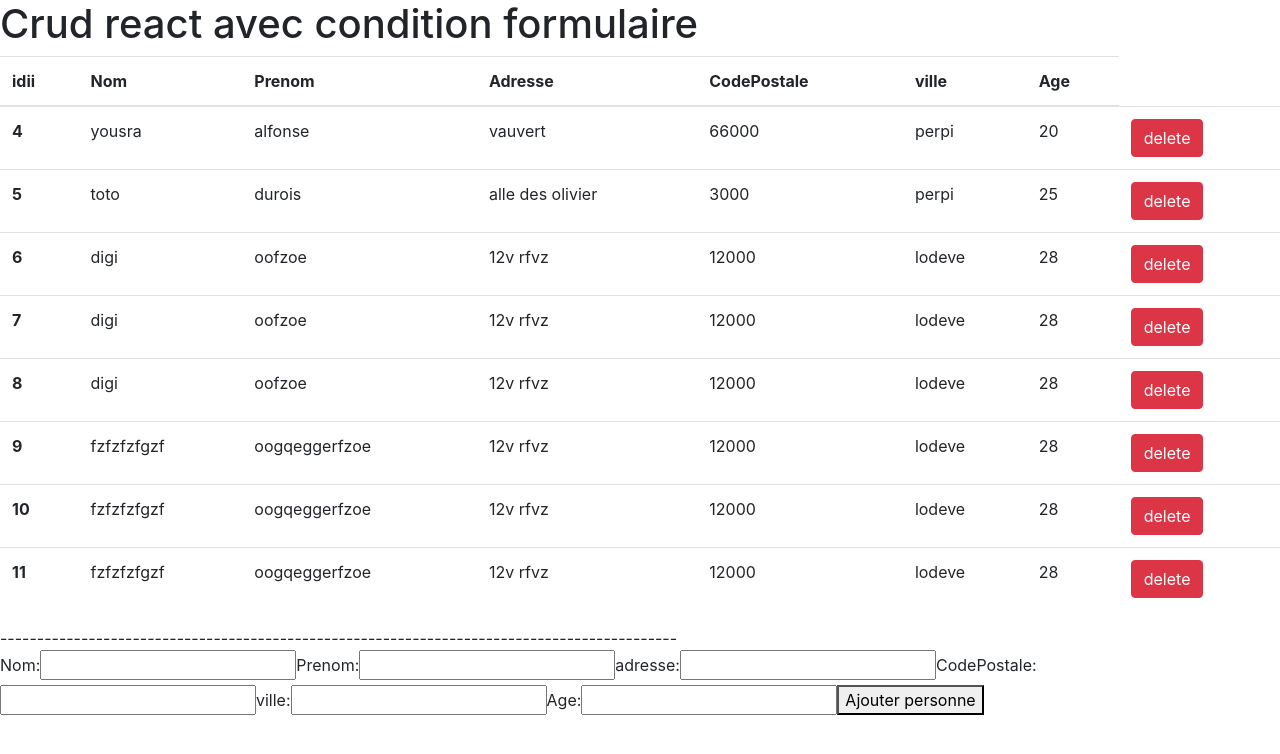
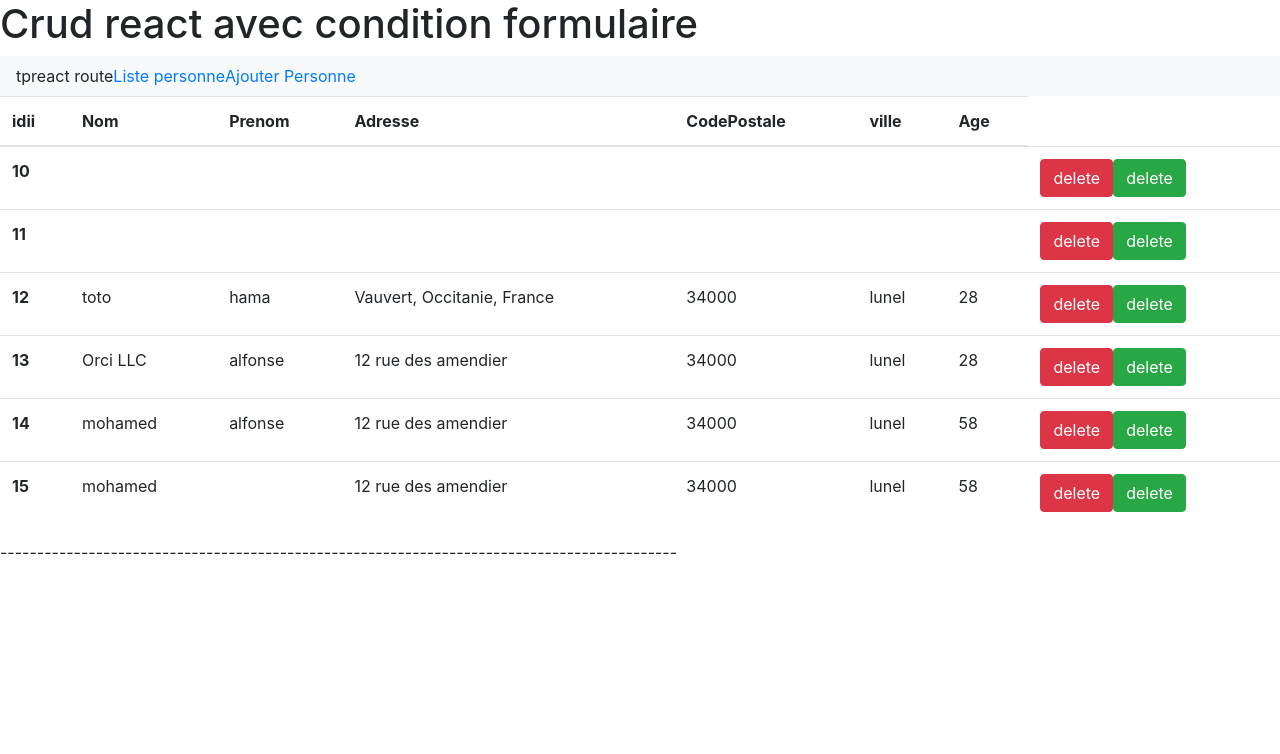
Before and after one commit to Mohamed30600/TpReactInitiation, a React (Create React App) app: page / in a window 1280 px wide. Shown: the top 754 px of the page. Built offline with nearby package versions, Linux system fonts and the light colour scheme; data requests are answered from the project's data file.

Commit message:
ajout liste ok /update pb

```diff
--- /dev/null
+++ b/db.json
@@ -0,0 +1,56 @@
+{
+  "list": [
+    {
+      "id": 10
+    },
+    {
+      "id": 11
+    },
+    {
+      "nom": "toto",
+      "prenom": "hama",
+      "adresse": "Vauvert, Occitanie, France",
+      "codePostal": "34000",
+      "ville": "lunel",
+      "age": "28",
+      "id": 12
+    },
+    {
+      "nom": "Orci LLC",
+      "prenom": "alfonse",
+      "adresse": "12 rue des amendier ",
+      "codePostal": "34000",
+      "ville": "lunel",
+      "age": "28",
+      "id": 13
+    },
+    {
+      "nom": "mohamed",
+      "prenom": "alfonse",
+      "adresse": "12 rue des amendier ",
+      "codePostal": "34000",
+      "ville": "lunel",
+      "age": "58",
+      "id": 14
+    },
+    {
+      "nom": "mohamed",
+      "prenom": "",
+      "adresse": "12 rue des amendier ",
+      "codePostal": "34000",
+      "ville": "lunel",
+      "age": "58",
+      "id": 15
+    }
+  ],
+  "comments": [
+    {
+      "id": 1,
+      "body": "some comment",
+      "postId": 1
+    }
+  ],
+  "profile": {
+    "name": "typicode"
+  }
+}
--- a/src/App.js
+++ b/src/App.js
@@ -3,6 +3,7 @@ import PremierNoeud from './components/PremierNoeud';
 import SecondNoeud from './components/SecondNoeud';
 import TroisiemeNoeud from './components/TroisiemeNoeud'
 import ListPersonn from './components/ListPersonn';
+import Navigaion from './components/Navigaion';
 
 
 function App() {
@@ -20,7 +21,7 @@ function App() {
       <TroisiemeNoeud />
       </div> */}
         <h1 className=''>Crud react avec condition formulaire</h1>
-    <ListPersonn/>
+    <Navigaion/>
 
 
     </div>
--- /dev/null
+++ b/src/components/AjouterpersonneRoute.jsx
@@ -0,0 +1,95 @@
+import React from "react";
+import { useState, useEffect } from "react";
+import axios from "axios";
+import { useNavigate } from "react-router-dom";
+
+const AjouterpersonneRoute = () => {
+  const [nom, setNom] = useState("");
+  const [prenom, setPrenom] = useState("");
+  const [adresse, setAdresse] = useState("");
+  const [codePostal, setCodepostal] = useState("");
+  const [ville, setVille] = useState("");
+  const [age, setAge] = useState("");
+  const [personne, setPersonne] = useState([]);
+  const [listepersonne, setListepersonne] = useState([]);
+  const navigate = useNavigate();
+
+  const ajouterpersonne = () => {
+    axios
+      .post("http://localhost:3000/list", {
+        nom: nom,
+        prenom: prenom,
+        adresse: adresse,
+        codePostal: codePostal,
+        ville: ville,
+        age: age,
+      })
+      .then(() => navigate("/"));
+  };
+
+  return (
+    <form>
+      <div className="form-group">
+        <label>Nom:</label>
+        <input
+          type="text"
+          name="nom"
+          onChange={(e) => {
+            setNom(e.target.value);
+          }}
+        />
+        <label>Prenom:</label>
+        <input
+          type="text"
+          name="prenom"
+          onChange={(e) => {
+            setPrenom(e.target.value);
+          }}
+        />
+        <label>adresse:</label>
+        <input
+          type="text"
+          name="adresse"
+          onChange={(e) => {
+            setAdresse(e.target.value);
+          }}
+        />
+        <label>CodePostale:</label>
+        <input
+          type="text"
+          name="codePostal"
+          onChange={(e) => {
+            setCodepostal(e.target.value);
+          }}
+        />
+        <label>ville:</label>
+        <input
+          type="text"
+          name="ville"
+          onChange={(e) => {
+            setVille(e.target.value);
+          }}
+        />
+        <label>Age:</label>
+        <input
+          type="number"
+          name="age"
+          onChange={(e) => {
+            setAge(e.target.value);
+          }}
+        />
+        <button
+          className="btn btn-success"
+          onClick={() => {
+            ajouterpersonne();
+          }}
+        >
+          valider
+        </button>
+      </div>
+      <h1>ajouter personne</h1>
+    </form>
+  );
+};
+
+export default AjouterpersonneRoute;
--- a/src/components/ListPersonn.jsx
+++ b/src/components/ListPersonn.jsx
@@ -1,51 +1,32 @@
-import React from 'react'
-import axios from 'axios'
-import { useState,useEffect } from "react";
+import React from "react";
+import axios from "axios";
+import { useState, useEffect } from "react";
 
 export default function ListPersonn() {
   const [personne, setPersonne] = useState([]);
   const [listepersonne, setListepersonne] = useState([]);
- const [nom, setNom] = useState("");
- const [prenom, setPrenom] = useState("");
- const [adresse, setAdresse] = useState("");
- const [codePostal, setCodepostal] = useState("");
- const [ville, setVille] = useState("");
- const [age, setAge] = useState("");
 
 
-  const afficheListe =()=>{
-    axios.get("http://localhost:3000/list")
-      .then((reponse)=> setPersonne(reponse.data))
-  }
 
-  const ajouterpersonne = ()=>{
-    axios.post("http://localhost:3000/list",{
-      nom:nom,
-      prenom:prenom,
-      adresse:adresse,
-      codePostal:codePostal,
-      ville:ville,
-      age:age
-    }).then(()=>setListepersonne(...ListPersonn ,{
-      nom:nom,
-      prenom:prenom,
-      adresse:adresse,
-      codePostal:codePostal,
-      ville:ville,
-      age:age
-    }) )
-  }
+  const afficheListe = () => {
+    axios
+      .get("http://localhost:3000/list")
+      .then((reponse) => setPersonne(reponse.data));
+  };
 
   useEffect(() => {
-    afficheListe()
+    afficheListe();
+  }, []);
 
-  }, [ListPersonn]);
+  const deletePersonne = (id) => {
+    axios.delete(`http://localhost:3000/list/${id}`)
+    .then((res)=>afficheListe())
+  };
 
-  const deletePersonne =(id)=>{
-    axios.delete(`http://localhost:3000/list/${id}`)
+  const updatePers =( id) => {
+    axios.put(`http://localhost:3000/list/${id}`)
+    .then((res)=>console.log())
   }
-
-
   return (
     <div>
       <table className="table">
@@ -61,7 +42,7 @@ export default function ListPersonn() {
           </tr>
         </thead>
         <tbody>
-   {personne.map((valeur)=>(
+          {personne.map((valeur) => (
             <tr key={valeur.id}>
               <th scope="row">{valeur.id}</th>
               <td>{valeur.nom}</td>
@@ -71,31 +52,29 @@ export default function ListPersonn() {
               <td>{valeur.ville}</td>
               <td>{valeur.age}</td>
               <td>
-    <button className='btn btn-danger' onClick={()=>{deletePersonne(valeur.id)}}>delete</button>
+                <button
+                  className="btn btn-danger"
+                  onClick={() => {
+                    deletePersonne(valeur.id);
+                  }}
+                >
+                  delete
+                </button>
+                <button
+                  className="btn btn-success"
+                  onClick={() => {
+                    updatePers(valeur.id);
+                  }}
+                >
+                  delete
+                </button>
               </td>
             </tr>
-
           ))}
-
         </tbody>
       </table>
       --------------------------------------------------------------------------------------------
-<div className="form">
-  <label >Nom:</label>
-  <input type ="text" name="nom" onChange={(e)=>{setNom(e.target.value)}}/>
-  <label >Prenom:</label>
-  <input type ="text" name="prenom" onChange={(e)=>{setPrenom(e.target.value)}}/>
-  <label >adresse:</label>
-  <input type ="text" name="adresse" onChange={(e)=>{setAdresse(e.target.value)}}/>
-  <label >CodePostale:</label>
-  <input type ="text" name="codePostal" onChange={(e)=>{setCodepostal(e.target.value)}}/>
-  <label >ville:</label>
-  <input type ="text" name="ville" onChange={(e)=>{setVille(e.target.value)}}/>
-  <label >Age:</label>
-  <input type ="number" name="age" onChange={(e)=>{setAge(e.target.value)}}/>
- <button onClick={ajouterpersonne} >Ajouter personne</button>
 
     </div>
-    </div>
-  )
+  );
 }
--- /dev/null
+++ b/src/components/ModifierPersonne.jsx
@@ -0,0 +1,68 @@
+import React from "react";
+import axios from "axios";
+import { useState, useEffect} from "react";
+import { update } from "immutable";
+
+const ModifierPersonne = () => {
+  const [nom, setNom] = useState("");
+  const [prenom, setPrenom] = useState("");
+  const [adresse, setAdresse] = useState("");
+  const [codePostal, setCodepostal] = useState("");
+  const [ville, setVille] = useState("");
+  const [age, setAge] = useState("");
+  const [personne, setPersonne] = useState([]);
+  const [listepersonne, setListepersonne] = useState([]);
+
+  const updatePersonne = (id) => {
+
+    axios
+      .put(`http://localhost:3000/list/${id}`,
+       { id:id,
+        nom: nom,
+        prenom: prenom,
+        adresse: adresse,
+        codePostal: codePostal,
+        ville: ville,
+        age: age,
+      })
+      .then((resp) =>{setPersonne(listepersonne.map((valeur)=>{
+        return valeur.id == id ?
+        {id:valeur.id,
+          nom: valeur.nom,
+          prenom: valeur.prenom,
+          adresse: valeur.adresse,
+          codePostal: valeur.codePostal,
+          ville: valeur.ville,
+          age: valeur.age,
+        }:valeur
+      }))
+
+      }
+
+      );
+  };
+  return (
+    <form>
+    <div className="form-group">
+    <label >id:</label>
+<input type ="text" name="id" onChange={(e)=>{setNom(e.target.value)}}/>
+<label >Nom:</label>
+<input type ="text" name="nom" onChange={(e)=>{setNom(e.target.value)}}/>
+<label >Prenom:</label>
+<input type ="text" name="prenom" onChange={(e)=>{setPrenom(e.target.value)}}/>
+<label >adresse:</label>
+<input type ="text" name="adresse" onChange={(e)=>{setAdresse(e.target.value)}}/>
+<label >CodePostale:</label>
+<input type ="text" name="codePostal" onChange={(e)=>{setCodepostal(e.target.value)}}/>
+<label >ville:</label>
+<input type ="text" name="ville" onChange={(e)=>{setVille(e.target.value)}}/>
+<label >Age:</label>
+<input type ="number" name="age" onChange={(e)=>{setAge(e.target.value)}}/>
+<button className='btn btn-success' onClick={()=>{update(id)}}>valider</button>
+</div>
+<h1>valider</h1>
+  </form>
+  );
+};
+
+export default ModifierPersonne;
--- /dev/null
+++ b/src/components/Navigaion.jsx
@@ -0,0 +1,40 @@
+import React from "react";
+import { BrowserRouter, Link,Route,Routes } from "react-router-dom";
+import ListPersonn from "./ListPersonn";
+import AjouterpersonneRoute from "./AjouterpersonneRoute";
+import ModifierPersonne from "./ModifierPersonne";
+
+const Navigaion = () => {
+  return (
+    <BrowserRouter>
+      <div>
+        <nav className="navbar navbar-expand-lg navbar-light bg-light">
+
+            tpreact route
+
+            <div className="collapse navbar-collapse" id="navbarNav">
+            <ul className="navbar-nav">
+              <li className="nav-item active">
+
+                  <Link to="/" >Liste personne</Link>
+
+              </li>
+              <li className="nav-item">
+
+                 <Link to ="/ajouterPersonne"> Ajouter Personne</Link>
+
+              </li>
+
+            </ul>
+          </div>
+        </nav>
+        <Routes>
+            <Route path="/" exact element={<ListPersonn/>}/>
+            <Route path="/ajouterPersonne"  element={<AjouterpersonneRoute/>}/>
+        </Routes>
+      </div>
+    </BrowserRouter>
+  );
+};
+
+export default Navigaion;
--- a/src/db.json
+++ /dev/null
@@ -1,86 +0,0 @@
-{
-  "list": [
-    {
-      "nom": "yousra",
-      "prenom": "alfonse",
-      "adresse": "vauvert",
-      "codePostal": "66000",
-      "ville": "perpi",
-      "age": "20",
-      "id": 4
-    },
-    {
-      "nom": "toto",
-      "prenom": "durois",
-      "adresse": "alle des olivier",
-      "codePostal": "3000",
-      "ville": "perpi",
-      "age": "25",
-      "id": 5
-    },
-    {
-      "nom": "digi",
-      "prenom": "oofzoe",
-      "adresse": "12v rfvz",
-      "codePostal": "12000",
-      "ville": "lodeve",
-      "age": "28",
-      "id": 6
-    },
-    {
-      "nom": "digi",
-      "prenom": "oofzoe",
-      "adresse": "12v rfvz",
-      "codePostal": "12000",
-      "ville": "lodeve",
-      "age": "28",
-      "id": 7
-    },
-    {
-      "nom": "digi",
-      "prenom": "oofzoe",
-      "adresse": "12v rfvz",
-      "codePostal": "12000",
-      "ville": "lodeve",
-      "age": "28",
-      "id": 8
-    },
-    {
-      "nom": "fzfzfzfgzf",
-      "prenom": "oogqeggerfzoe",
-      "adresse": "12v rfvz",
-      "codePostal": "12000",
-      "ville": "lodeve",
-      "age": "28",
-      "id": 9
-    },
-    {
-      "nom": "fzfzfzfgzf",
-      "prenom": "oogqeggerfzoe",
-      "adresse": "12v rfvz",
-      "codePostal": "12000",
-      "ville": "lodeve",
-      "age": "28",
-      "id": 10
-    },
-    {
-      "nom": "fzfzfzfgzf",
-      "prenom": "oogqeggerfzoe",
-      "adresse": "12v rfvz",
-      "codePostal": "12000",
-      "ville": "lodeve",
-      "age": "28",
-      "id": 11
-    }
-  ],
-  "comments": [
-    {
-      "id": 1,
-      "body": "some comment",
-      "postId": 1
-    }
-  ],
-  "profile": {
-    "name": "typicode"
-  }
-}
```
Lines whose indentation alone changed are shown as unchanged.
